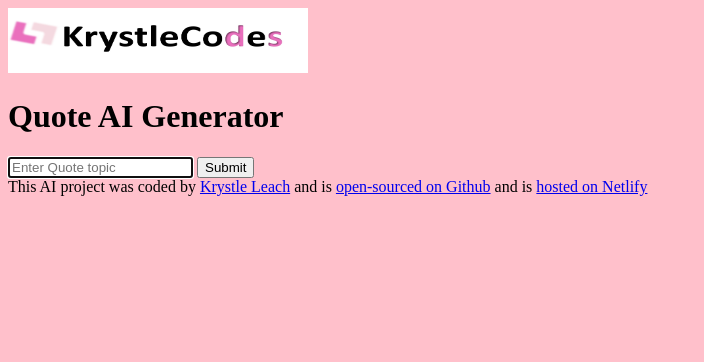
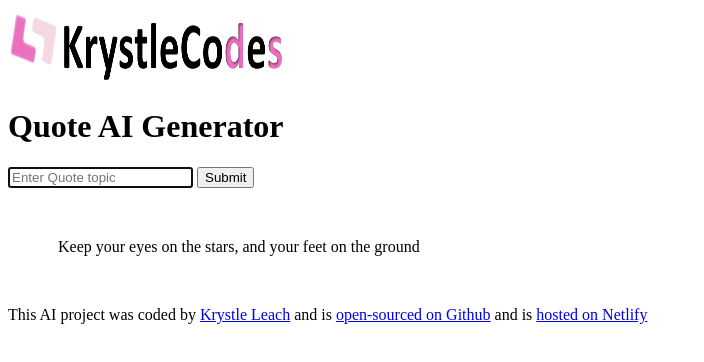
Before and after one commit to krystleL21/quote-generator, a plain HTML site: page index.html in a window 1280 px wide. Shown: the whole page, without its empty margins (0-704 px from the left). Drawn offline with Linux system fonts and the light colour scheme.

Commit message:
Updated picture

```diff
--- a/index.html
+++ b/index.html
@@ -7,7 +7,7 @@
     <title>Quote Generator</title>
 </head>
 <body>
-    <img id="kllogo" src="image/krystlecodeslogo.jpg"/>
+    <img id="kllogo" src="image/Krystlecodeslogo_2.png"/>
 <header>
     <h1>Quote AI Generator</h1>
 </header>
@@ -24,7 +24,7 @@
 
     </form>
     <div id="quotePL">
-
+        Keep your eyes on the stars, and your feet on the ground
     </div>
 </main>
 
--- a/src/quoteai.css
+++ b/src/quoteai.css
@@ -1,7 +1,10 @@
 body {
-    background-color: pink;
+    background-color: white;
 }
 #kllogo {
     width: 300px;
-    height: 65px;
+    height: 75px;
 }
+#quotePL{
+    padding: 50px;
+}
```
Also changed, not shown: image/Krystlecodeslogo_1.png (added), image/Krystlecodeslogo_2.png (added).
